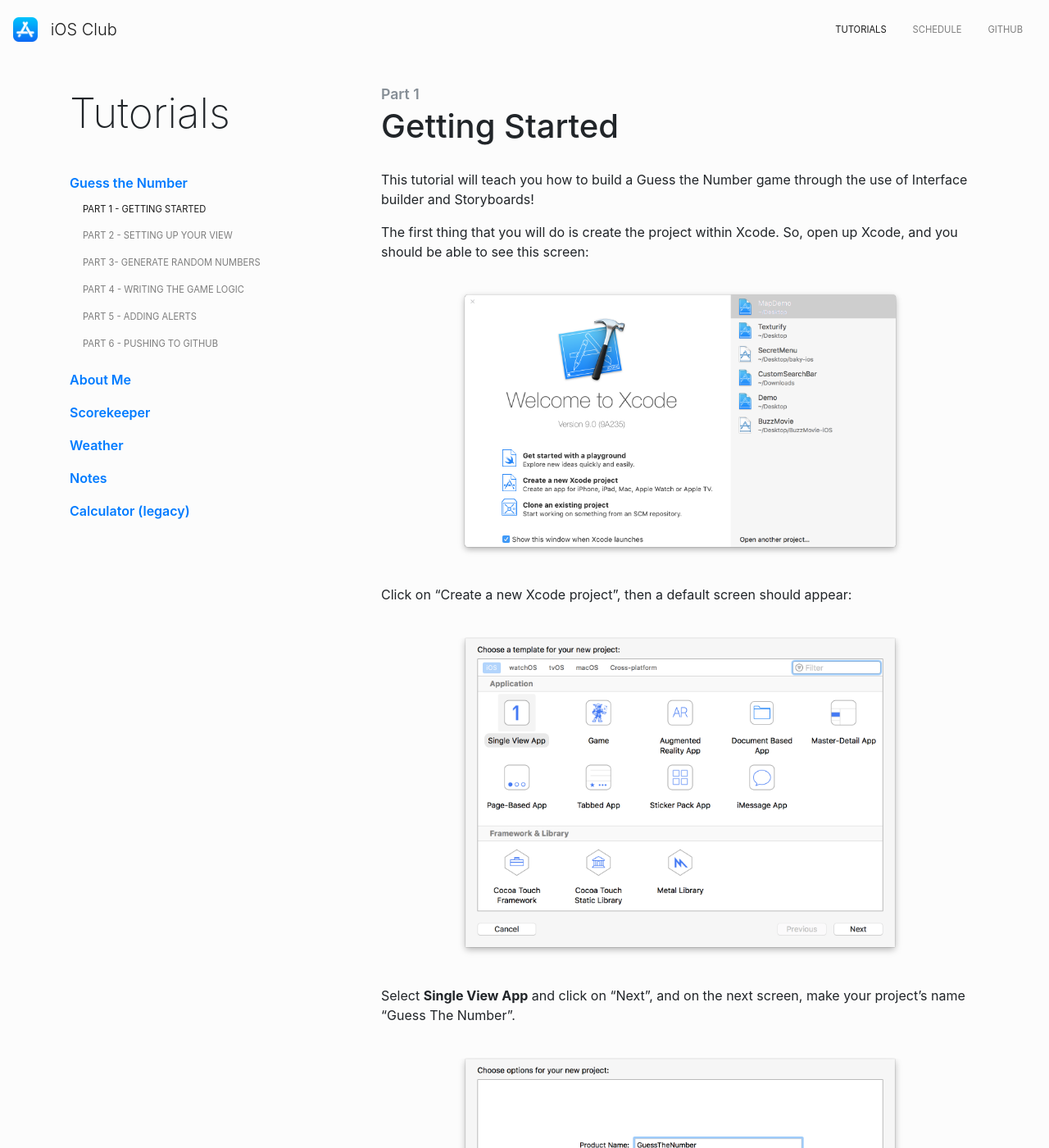
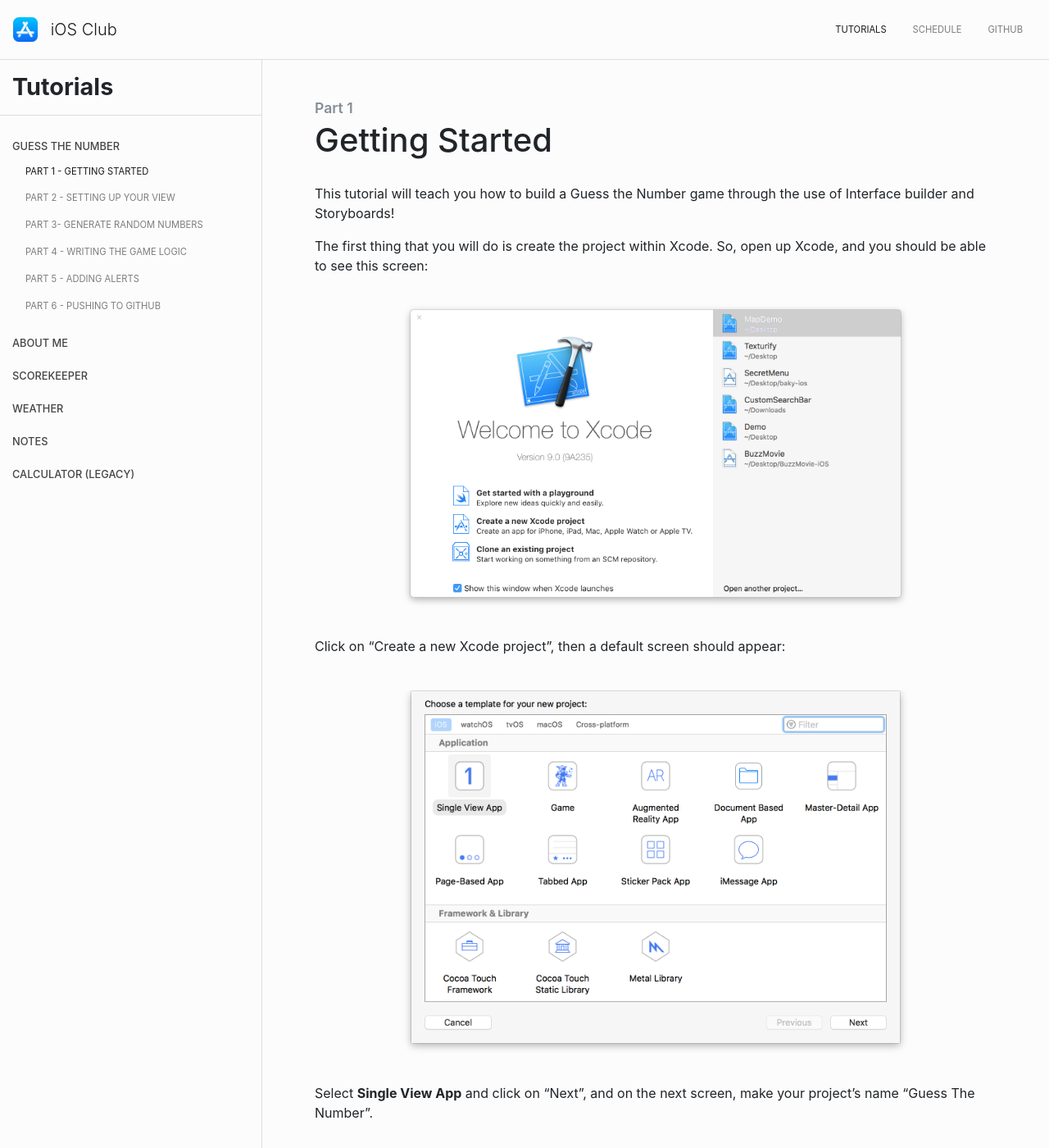
Before and after one commit to gauravtamhan/iosclub_website, a Jekyll site: the page built from tutorials/guess-the-number/part1.md, in a window 1280 px wide and 1400 px high. Shown: the whole window at 82% size. Built offline with Jekyll 4.4.1, drawn with Linux system fonts in a browser that asks for light colours; nearby versions of some CDN libraries; comment, search, counter and statistics services are not loaded.

Commit message:
new side menus

```diff
--- a/_config.yml
+++ b/_config.yml
@@ -19,7 +19,7 @@ description: >- # this means to ignore newlines until "baseurl:"
   Write an awesome description for your new site here. You can edit this
   line in _config.yml. It will appear in your document head meta (for
   Google search results) and in your feed.xml site description.
-baseurl: "/iosclub_website" # the subpath of your site, e.g. /blog
+baseurl: "" # "/iosclub_website" # the subpath of your site, e.g. /blog
 url: "" # the base hostname & protocol for your site, e.g. http://example.com
 twitter_username: jekyllrb
 github_username:  jekyll
--- a/_layouts/tutorial_pages.html
+++ b/_layouts/tutorial_pages.html
@@ -24,14 +24,16 @@ layout: master
 
 
 
-<div class="container top-space-on-fixed">
-    <div class="row spacer">
+<div class="container my-fluid-container top-space-on-fixed">
+    <div class="row">
         <div class="col-lg-3 side-menu">
-            <h1 class="display-4 page-header">Tutorials</h1>
-            {% include tutorial-sidenav.html %}
+            <h1 class="page-header">Tutorials</h1>
+            <div class="side-nav-box">
+                {% include tutorial-sidenav.html %}
+            </div>
         </div>
-        <div class="col-lg-8 offset-lg-1">
-            <div class="post-header">
+        <div class="col-lg-9">
+            <div class="post-header spacer">
                 <h6 class="sub-heading">Part {{ page.part }}</h6>
                 <h1 class="heading">{{ page.title }}</h1>
             </div>
--- a/css/style-1.css
+++ b/css/style-1.css
@@ -16,7 +16,7 @@ body {
 .navbar {
     padding: 1rem;
     background-color: #FCFCFC;
-    box-shadow: 0px 15px 20px 0px rgba(252, 252, 252, 1);
+    border-bottom: 1px solid rgba(0,0,0,.12);
 }
 
 .navbar img {
@@ -115,7 +115,7 @@ a.clickable-card:hover {
 }
 
 .top-space-on-fixed {
-    margin-top: calc(72px + 2rem);
+    margin-top: 73px;
 }
 
 .error-page {
@@ -145,10 +145,10 @@ a.clickable-card:hover {
         font-size: 3.0rem;
     }
 
-    .navbar {
+    /* .navbar {
         box-shadow: none !important;
         border-bottom: 1px solid rgba(0,0,0,.12) !important;
-    }
+    } */
 
     .fixed-top {
         position: initial;
--- a/css/style-2.css
+++ b/css/style-2.css
@@ -1,7 +1,13 @@
 
 .page-header {
-    /* font-weight: 400; */
-    margin-bottom: 2rem;
+    font-size: 1.8rem;
+    font-weight: 700;
+    padding: 1rem 0;
+    border-bottom: 1px solid rgba(0,0,0,.12);
+    margin-left: -15px;
+    margin-right: -15px;
+    padding-left: 15px;
+    margin-bottom: 0;
 }
 
 .post-content h3 {
@@ -59,8 +65,11 @@ div.item {
 
 div.item > a{
     text-decoration: none;
-    font-weight: 600;
     transition: opacity 0.2s ease;
+    color: #444;
+    font-weight: 500;
+    text-transform: uppercase;
+    font-size: .8rem;
 }
 
 .side-nav .nav {
@@ -114,6 +123,24 @@ pre {
     border-radius: 4px;
 }
 
+.side-menu {
+    border-right: 1px solid rgba(0,0,0,.12);
+    position: sticky;
+    top: 73px;
+    z-index: 1000;
+    max-height: calc(100vh - 73px);
+}
+
+.side-nav-box {
+    margin: 0 -15px;
+    padding: 0 15px;
+    padding-bottom: 1rem;
+    padding-top: 1rem;
+    overflow-y: auto;
+    max-height: calc(100vh - 73px - 51px - 1rem);
+}
+
+
 /* Large devices (desktops, less than 1200px) */
 @media (max-width: 1199px) {
 
@@ -155,10 +182,22 @@ pre {
     .container {
         max-width: 960px !important;
     }
+
+    .my-fluid-container {
+        max-width: 100% !important;
+        padding-right: 15px;
+        padding-left: 15px;
+        margin-right: auto;
+        margin-left: auto;
+    }
+
+    .my-fluid-container .col-lg-9 {
+        padding: 0 5%;
+    }
 }
 
 @media (min-width: 1200px) {
-    .container {
+    /* .container {
         max-width: 1140px !important;
-    }
+    } */
 }
```
Also changed, not shown: _layouts/schedule.html (+7 -6 lines).
